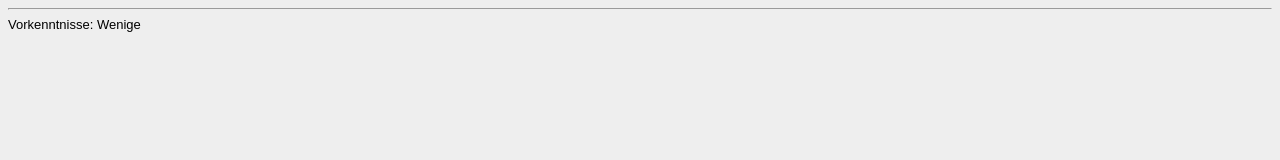
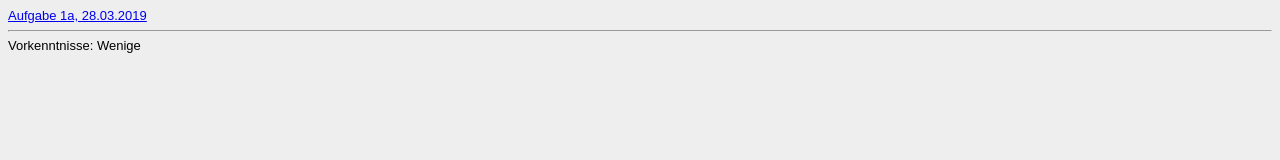
Before and after one commit to JanKolbe1601/JanKolbe1601.github.io, a plain HTML site: page Steckbrief/steckbrief.htm in a window 1280 px wide. Drawn offline with Linux system fonts and the light colour scheme.

Commit message:
Aufgabe1 Konzept

```diff
--- a/Steckbrief/steckbrief.htm
+++ b/Steckbrief/steckbrief.htm
@@ -2,9 +2,9 @@
 <!-- Bitte keine Änderung in der obenstehenden Zeile vornehmen -->
 
 <!-- Hier die Links zu den gelösten Aufgaben einstellen, aktuelle oben, alte stehen lassen! Format: Aufgabenbezeichnung, Datum -->
-<!-- diese Zeile zuvor löschen
-<a href="Datenadresse eintragen" target="_blank">Aufgabe 1a, 1.1.2015</a></br>
-und diese -->
+
+<a href="https://JanKolbe1601.github.io\Aufgabe 1\Konzept EIA 1 Aufgabe 1.PNG" target="_blank">Aufgabe 1a, 28.03.2019</a></br>
+
 
 <!-- Hier bitte die Vorkenntnisse im Bereich Programmierung zu Beginn der Veranstaltung kurz beschreiben! -->
 <hr>
```
